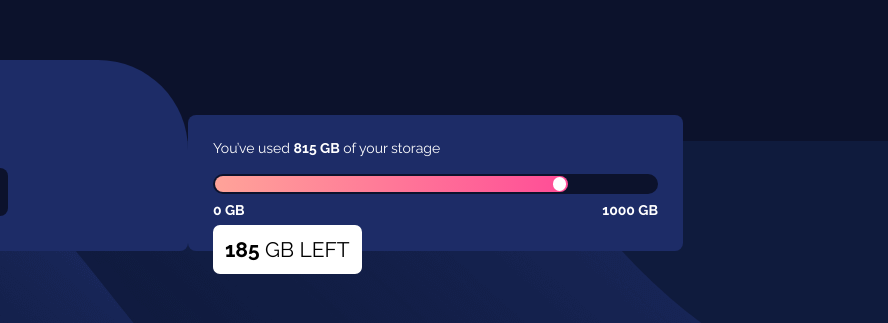
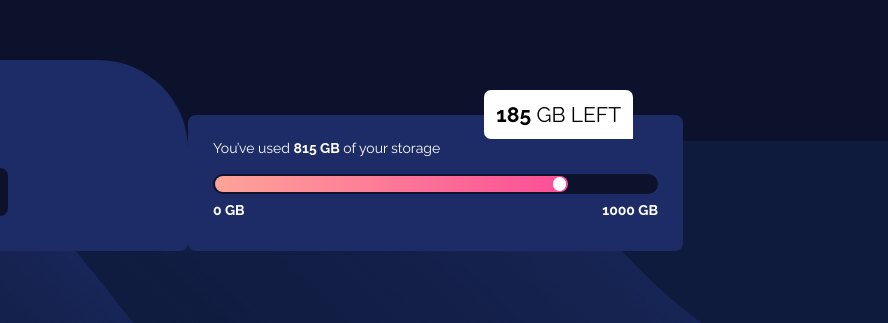
Before and after one commit to scholtz-gnome/fylo-data-component, a website: page index.html in a window 1280 px wide. Shown: the part 239-562 px from the top of the page, 392-1280 px from the left. Drawn offline with Linux system fonts and the light colour scheme.

Commit message:
WIP: Desktop usage remaining callout

```diff
--- a/public/styles/usage.css
+++ b/public/styles/usage.css
@@ -65,4 +65,10 @@
     align-items: flex-start;
     max-width: 600px;
   }
+
+  .usage__remaining {
+    top: -25px;
+    right: 50px;
+    border-bottom-right-radius: 0;
+  }
 }
```
